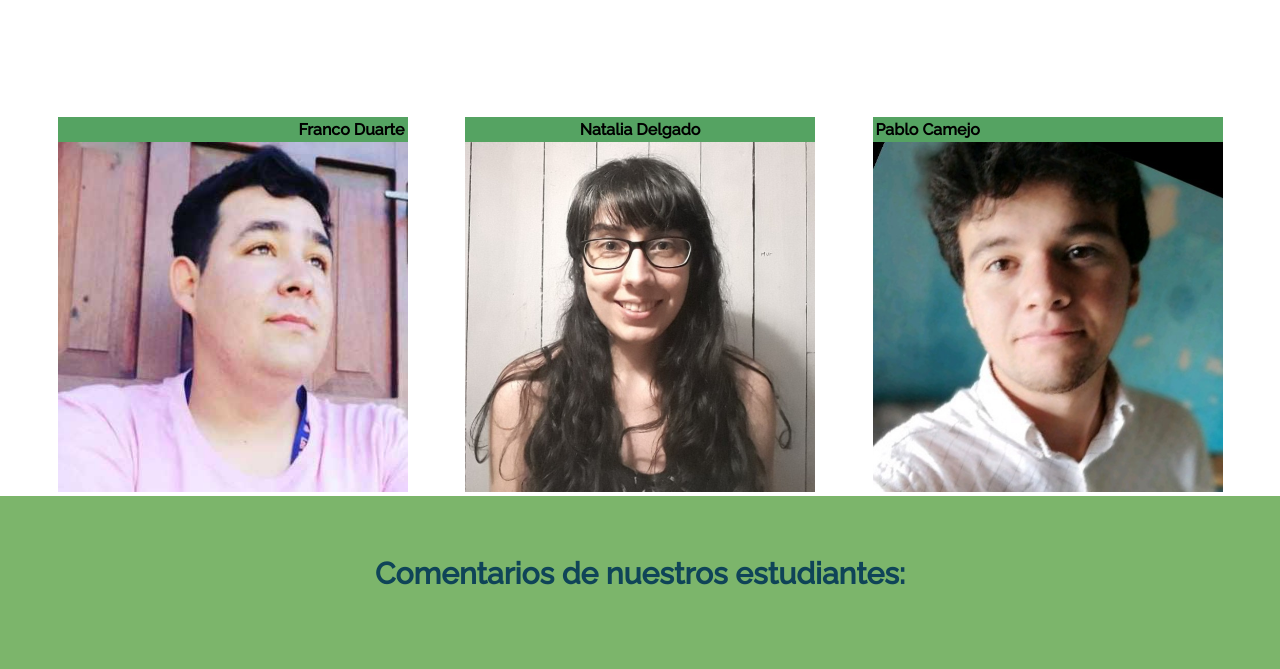
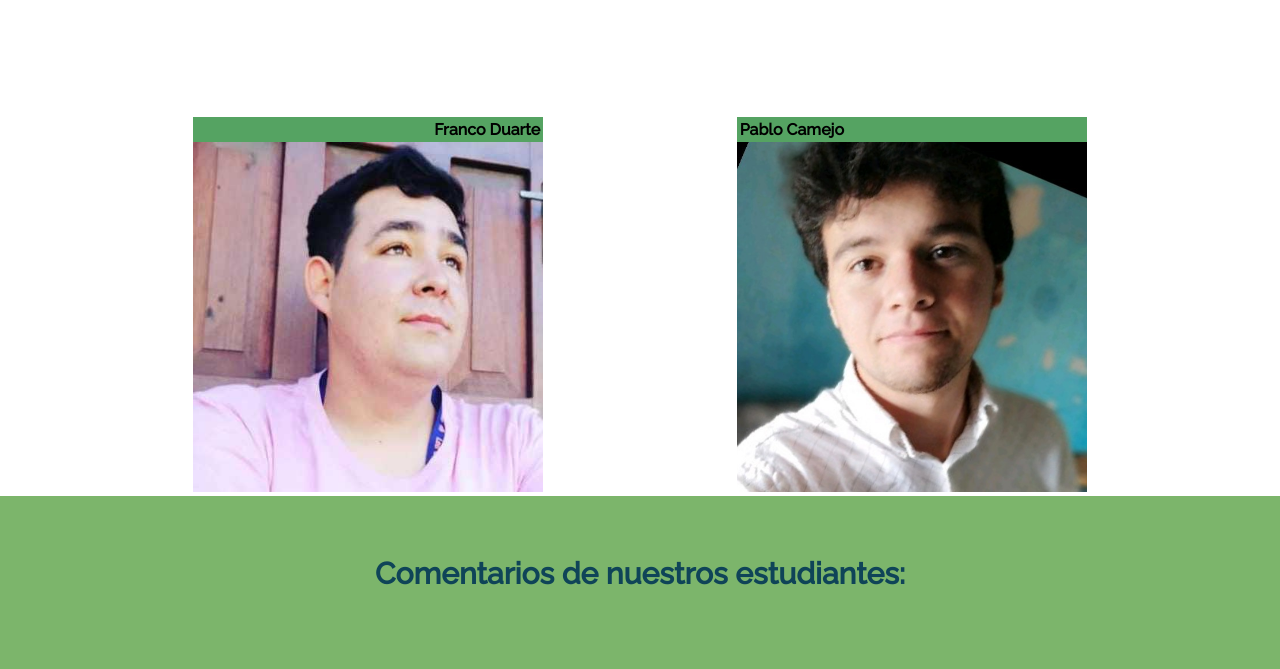
Before and after one commit to Pabloc43/Camejo_rep3, a plain HTML site: page index.html in a window 1280 px wide. Shown: the part 6195-6864 px from the top of the page. Drawn offline with Linux system fonts and the light colour scheme; files whose address does not match are found by name.

Commit message:
Update index.html

```diff
--- a/index.html
+++ b/index.html
@@ -232,13 +232,7 @@
                       Lorem ipsum dolor, sit amet consectetur adipisicing elit. Illum, fugit. Est, dolorum similique sunt totam, eum nesciunt accusamus iusto, quae voluptas dignissimos quas aliquam? Illum facilis praesentium quas deleniti? Modi?
                   </figcaption>
               </figure>
-              <figure>
-                <h4 class="Nat">Natalia Delgado</h4>
-                <img src="./images/NatD.jpg" alt="Profesora en programacion/matematicas">
-                <figcaption>
-                  Lorem ipsum dolor sit amet consectetur adipisicing elit. Et optio molestiae quas quidem quisquam consequuntur similique architecto voluptate expedita voluptatum aut, recusandae non aspernatur nihil, facere nam sapiente alias molestias?
-                </figcaption>
-            </figure>
+
               <figure>
                 <h4>Franco Duarte</h4>
                   <img src="./images/FrancoE.jpg" alt="Profesor de kinesiologia">
```
